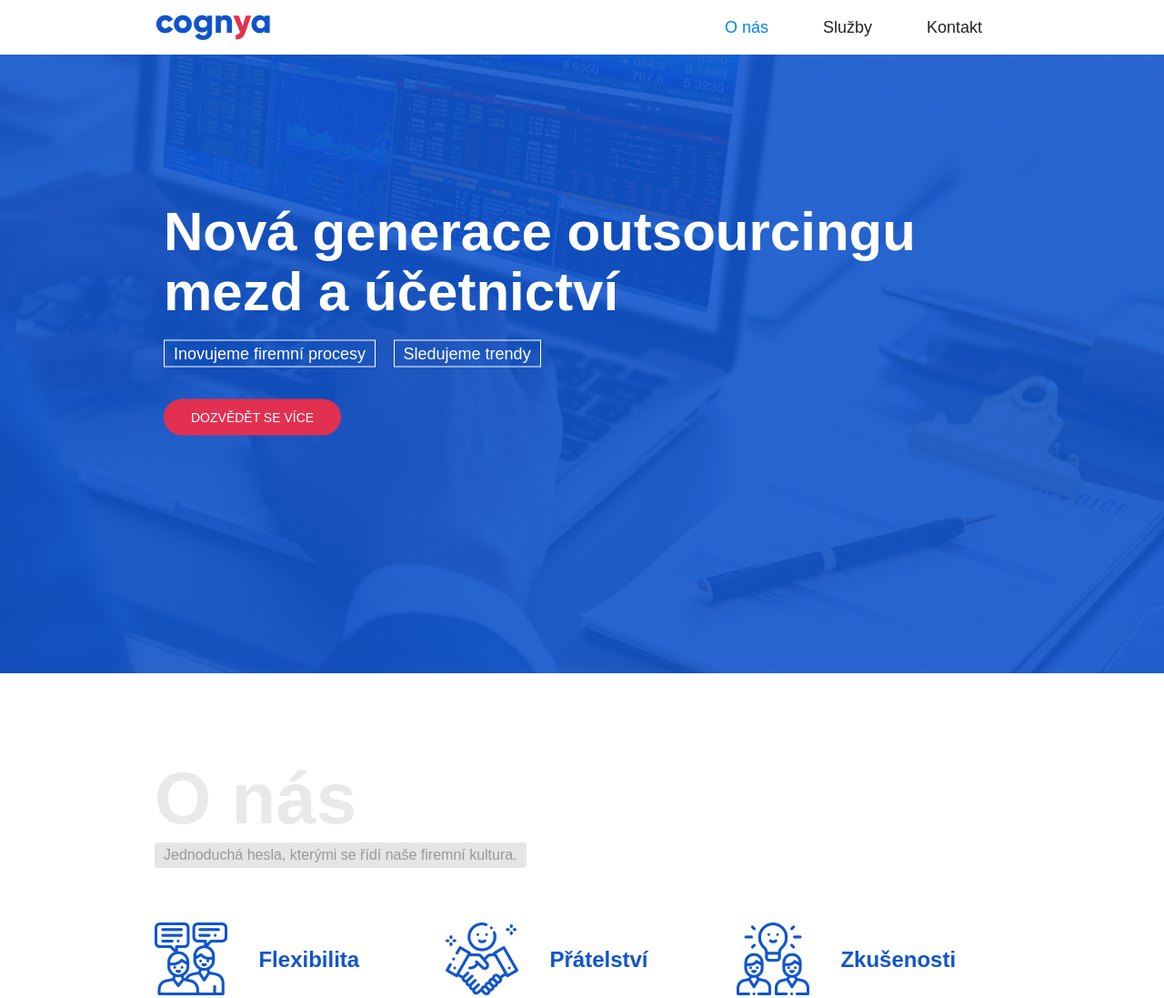
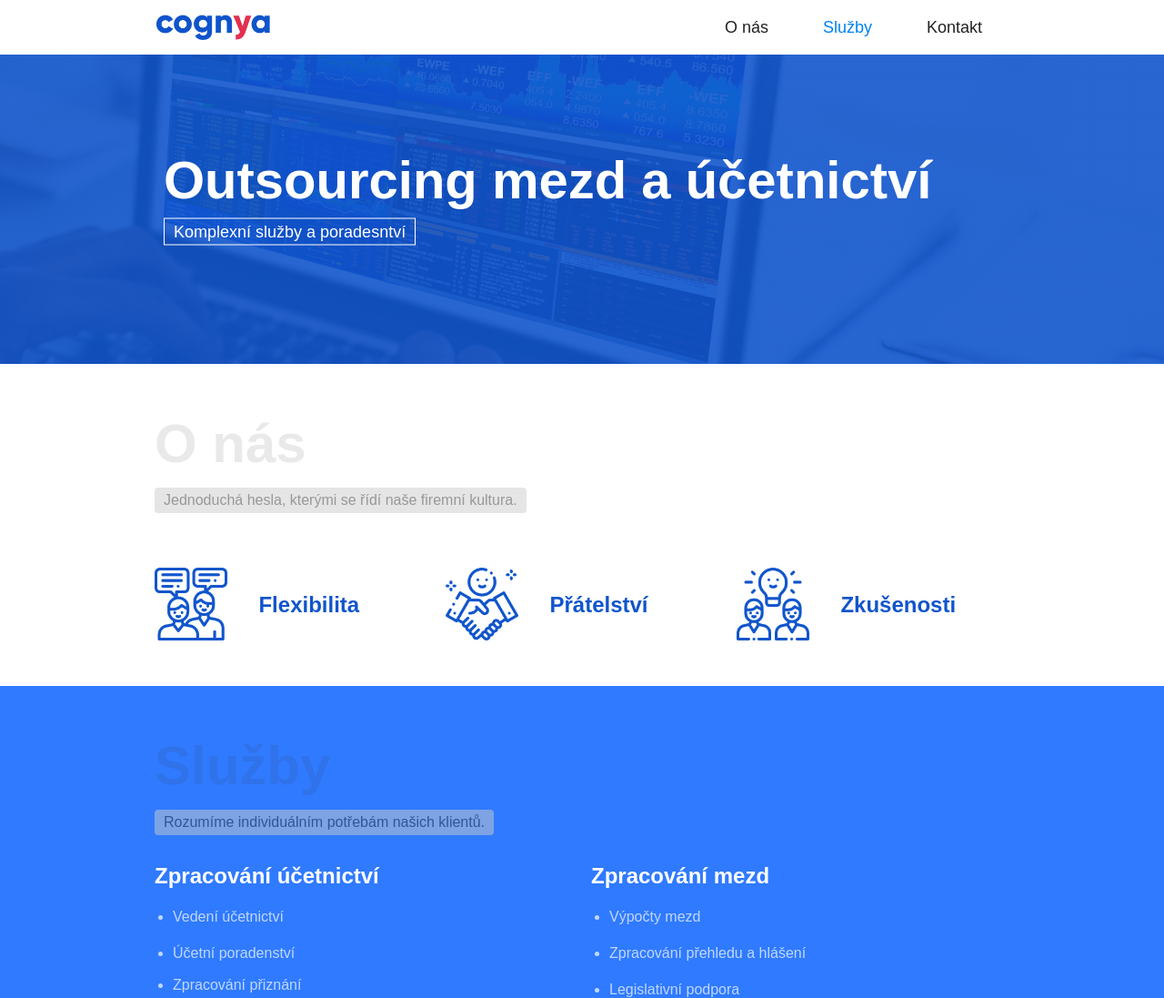
Before and after one commit to Cognya/Cognya.github.io, a plain HTML site: page index.html in a window 1280 px wide. Shown: the top 1097 px of the page at 91% size. Drawn offline with nearby package versions, Linux system fonts and the light colour scheme; a script that the page names is missing.

Commit message:
Hero smaller and content update

```diff
--- a/css/cognya.webflow.css
+++ b/css/cognya.webflow.css
@@ -30,11 +30,10 @@ li {
 
 .hero {
   position: relative;
-  height: 100vh;
-  margin-top: -60px;
-  padding-top: 350px;
+  height: 400px;
+  margin-top: 0px;
   background-color: #15c;
-  background-image: -webkit-linear-gradient(270deg, rgba(17, 85, 204, .9), rgba(17, 85, 204, .9)), url('../images/hero-bg.jpg');
+  background-image: -webkit-gradient(linear, left top, left bottom, from(rgba(17, 85, 204, .9)), to(rgba(17, 85, 204, .9))), url('../images/hero-bg.jpg');
   background-image: linear-gradient(180deg, rgba(17, 85, 204, .9), rgba(17, 85, 204, .9)), url('../images/hero-bg.jpg');
   background-position: 0px 0px, 50% 0px;
   background-size: auto, cover;
@@ -52,9 +51,9 @@ li {
 }
 
 .hero-title {
+  margin-top: 80px;
   margin-bottom: 25px;
-  font-size: 60px;
-  line-height: 110%;
+  font-size: 58px;
 }
 
 .nav-link {
@@ -71,10 +70,14 @@ li {
   text-transform: uppercase;
 }
 
+.button.hide {
+  display: none;
+}
+
 .section {
   position: relative;
-  padding-top: 100px;
-  padding-bottom: 100px;
+  padding-top: 50px;
+  padding-bottom: 50px;
 }
 
 .section.light-blue {
@@ -107,7 +110,7 @@ li {
 .section-title {
   margin-bottom: 30px;
   opacity: 0.1;
-  font-size: 80px;
+  font-size: 60px;
 }
 
 .section-text {
@@ -119,7 +122,7 @@ li {
   display: inline-block;
   padding: 4px 10px;
   border-radius: 4px;
-  background-image: -webkit-linear-gradient(270deg, #ccc, #ccc);
+  background-image: -webkit-gradient(linear, left top, left bottom, from(#ccc), to(#ccc));
   background-image: linear-gradient(180deg, #ccc, #ccc);
 }
 
--- a/index.html
+++ b/index.html
@@ -1,6 +1,6 @@
 <!DOCTYPE html>
 <!--  This site was created in Webflow. http://www.webflow.com  -->
-<!--  Last Published: Sat Oct 20 2018 09:33:15 GMT+0000 (UTC)  -->
+<!--  Last Published: Fri Nov 16 2018 08:24:16 GMT+0000 (UTC)  -->
 <html data-wf-page="5bb0f663c110e496ed7fff8c" data-wf-site="5bb0f663c110e496207fff8b">
 <head>
   <meta charset="utf-8">
@@ -29,10 +29,9 @@
   </div>
   <div class="hero">
     <div class="hero-content w-container">
-      <h1 class="hero-title">Nová generace outsourcingu<br>mezd a účetnictví</h1>
-      <p class="hero-text border"><span class="tag">Inovujeme firemní procesy</span></p>
-      <p class="hero-text border"><span class="tag">Sledujeme trendy</span></p>
-      <div class="space-top"><a href="#o-nas" class="button w-button">Dozvědět se Více</a></div>
+      <h1 class="hero-title">Outsourcing mezd a účetnictví</h1>
+      <p class="hero-text border"><span class="tag">Komplexní služby a poradesntví</span></p>
+      <div class="space-top"><a href="#o-nas" class="button hide w-button">Dozvědět se Více</a></div>
     </div>
   </div>
   <div id="o-nas" class="section">
@@ -64,12 +63,14 @@
           <ul class="color-white">
             <li class="list-item">Vedení účetnictví</li>
             <li>Účetní poradenství</li>
+            <li>Zpracování přiznání</li>
           </ul>
         </div>
         <div class="w-col w-col-6">
           <h3 class="service-title">Zpracování mezd</h3>
           <ul class="color-white">
             <li class="list-item">Výpočty mezd</li>
+            <li class="list-item">Zpracování přehledu a hlášení</li>
             <li>Legislativní podpora</li>
           </ul>
         </div>
@@ -94,7 +95,6 @@
   </div>
   <div id="kontakt" class="section footer">
     <div class="w-container">
-      <div class="section-text border" style="color:#333">My zodpovídáme za účetnictví a poradenství, Vy za Vaše rozhodnutí. Chceme u toho být s Vámi. Napište nám.</div>
       <div class="w-row">
         <div class="w-col w-col-4">
           <h3 class="footer-title">Kontakty</h3><a href="#" class="footer-link">info@cognya.com</a><a href="#" class="footer-link">+420 775 112 042</a></div>
```
